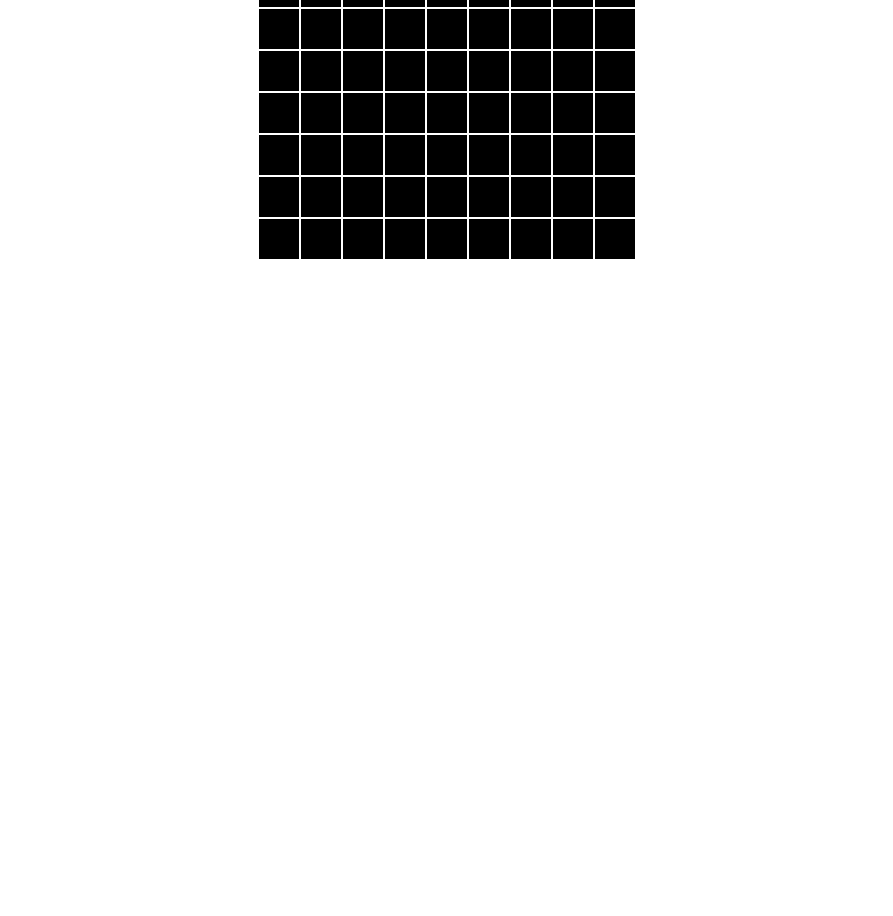
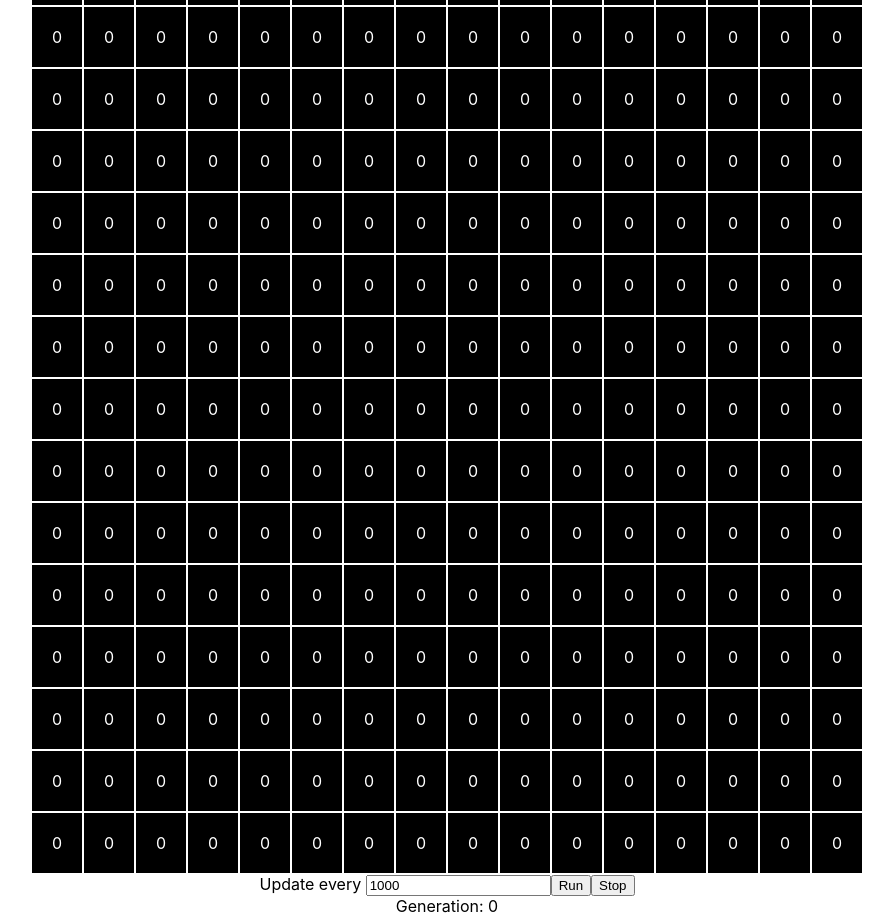
Before and after one commit to fabianeboli/game-of-life, a React (Create React App) app: page / in a window 1280 px wide. Shown: the part 200-1116 px from the top of the page, without its empty margins (193-1086 px from the left). Before the commit the page ends 800 px from the top, so only its background shows below. Built offline with nearby package versions, Linux system fonts and the light colour scheme.

Commit message:
Working Board

```diff
--- a/package.json
+++ b/package.json
@@ -11,7 +11,8 @@
     "react-dom": "^16.9.0",
     "react-scripts": "3.1.1",
     "styled-components": "^4.3.2",
-    "typescript": "3.6.3"
+    "typescript": "3.6.3",
+    "uuid": "^3.3.3"
   },
   "scripts": {
     "start": "react-scripts start",
--- a/src/App.tsx
+++ b/src/App.tsx
@@ -1,5 +1,4 @@
 import React from 'react';
-import logo from './logo.svg';
 import './App.css';
 import Board from './Board/Board';
 
@@ -7,7 +6,8 @@ const App: React.FC = () => {
   return (
     <div className="App">
      <h1>Game Of Life</h1>
-      <Board size={15}/>
+      <Board size={4}/>
+      {/* <Controller/> */}
     </div>
   );
 }
--- a/src/Board/Board.tsx
+++ b/src/Board/Board.tsx
@@ -1,37 +1,148 @@
-import React, { FC } from 'react'
-import * as Sc from './Board.style'
+import React, { FC, useState } from "react";
+import * as Sc from "./Board.style";
+import Controller from "../Controller/Controller";
+
+enum Cell {
+  Dead,
+  YoungAlive,
+  OldAlive
+}
 
 interface IProps {
-    size: number
+  size: number;
 }
 
-const Board:FC<IProps> = (props:IProps) => {
-    const size = Math.pow(3, 2);
-    const board = Array(size).fill(
-      <tr>{Array(size).fill(<Sc.cell></Sc.cell>)}</tr>
-    )
+const Board: FC<IProps> = (props: IProps) => {
+  const uuid = require('uuid/v4');
+  const size:number = Math.pow(props.size, 2);
+  const board: Cell[][] = new Array(size).fill(Cell.Dead).map(() => new Array(size).fill(Cell.Dead));
 
-    // const presentBoard = () => {
-    //     const tr = document.createElement('tr');
-    //     const td = document.createElement('td');
+  const [cells, setCells] = useState<Cell[][]>(board);
 
-    //     let board:any[] = [];
-    //     for(let i = 0; i< props.size; i++) {
-    //         board.push(<tr></tr>)
-    //         for(let j = 0;j<props.size; j++) {
-    //             board.push(<td></td>)
-    //         }
-    //     }
-    // }
+  const presentBoard = () => {
+    return cells.map(row => (
+      <tr>
+        {row.map(cell => (
+          <Sc.cell id={uuid()} onClick={handleClick}>{cell}</Sc.cell>
+        ))}
+      </tr>
+    ));
+  };
 
-    return (
-        <>
-        <Sc.board>
-            <tr></tr>
-            {board}
-        </Sc.board>
-        </>
-    )
+  const handleClick = (e: React.MouseEvent) => {
+      //left click = add a cell
+      if(e.type === 'click') {
+          console.log('left',e.currentTarget.textContent)
+          // return setCells([...cells, [false]])
+        // } else if (e.type === 'contextmenu') {
+        //     // right click = remove a cell
+        //     e.preventDefault()
+        // return cells[cells.length - 1].splice(0, 1)
+      }
+
+  }
+
+  const calculateNeighbors = (board: Cell[][], x:number, y:number) => {
+    let neighbors = 0;
+    const dirs = [[-1, -1], [-1, 0], [-1, 1], [0, 1], [1, 1], [1, 0], [1, -1], [0, -1]];
+    for (let i = 0; i < dirs.length; i++) {
+        const dir = dirs[i];
+        let y1 = y + dir[0];
+        let x1 = x + dir[1];
+        // if (x1 >= 0 && x1 < board.length && y1 >= 0 && y1 < board.length && board[y1][x1]) {
+
+          if (x1 >= 0 && x1 < board.length && y1 >= 0 && y1 < board.length && board[y1][x1] === Cell.Dead ) {
+          // console.log('Here', neighbors, y1, x1, board.length);
+          neighbors++;
+        }
+    }
+    return neighbors;
 }
 
-export default Board
+  // const runIterator = () => {
+  //   let newBoard = this.makeEmptyBoard();
+  //   let newCells = board;
+  //   console.log("I am runned!", cells === board);
+
+  //   for (let y = 0; y < newCells.length; y++) {
+  //       for (let x = 0; x < newCells[y].length; x++) {
+  //           let neighbors = calculateNeighbors(newCells, x, y);
+  //           if (newCells[y][x] == false) {
+  //               if (neighbors === 2 || neighbors === 3) {
+  //                 newCells[y][x] = true;
+  //                 console.log("Newighbours ", newCells[y][x])
+  //               } else {
+  //                 newCells[y][x] = false;
+  //               }
+  //           } else {
+  //               if (newCells[y][x] && neighbors === 3) {
+  //                 newCells[y][x] = true;
+  //               }
+  //           }
+  //       }
+  //   }
+  //   console.log("Here", newCells === board)
+  //   setCells(newCells)
+  //   return presentBoard()
+  // }
+
+  const runIterator = () => {
+
+    let newBoard: Cell[][] = cells;
+    console.log("Start Iteration:", newBoard)
+
+    for (let y = 0; y < cells.length; y++) {
+      for(let x = 0; x < cells[y].length; x++) {
+        // newBoard.push({id: y, status: "cell dead"});
+
+        let check = calculateNeighbors(newBoard, x, y);
+        //keeps the living cell alive if it has 2 or 3 living neighbors
+        if ((cells[y][x] === Cell.YoungAlive || cells[y][x] === Cell.OldAlive) && (check === 3 || check === 2)) {
+          console.log("Number of neighbours: ",check);
+          newBoard[y][x] = Cell.OldAlive
+        }
+        //brings the dead cell to life if there are exactly 3 neighbors
+        if (cells[y][x] === Cell.Dead && check === 3) {
+          newBoard[y][x] = Cell.YoungAlive
+        }
+
+      }
+
+
+    };
+    console.log("Finished Iteration", newBoard);
+    setCells([...newBoard]);
+    return newBoard;
+  };
+
+  const initialRun = () => {
+      let newBoard: Cell[][] = cells;
+
+      for(let y = 0; y<newBoard.length; y++) {
+        for(let x = 0; x<newBoard[y].length; x++){
+          let DeadOrAliveCell = Math.floor(Math.random() * 2)
+          console.log("CELL STATUS: ", y, x, DeadOrAliveCell )
+          if (DeadOrAliveCell === Cell.Dead) {
+            board[y][x] = Cell.Dead
+          } else {
+            board[y][x] = Cell.YoungAlive
+          }
+        }
+      }
+     setCells([...newBoard])
+  }
+
+
+  return (
+    <>
+      <Sc.board onContextMenu={handleClick}>
+      {presentBoard()}
+      </Sc.board >
+      <Controller runIterator={runIterator} initialRun={initialRun}/>
+
+    </>
+  )
+
+};
+
+export default Board;
--- /dev/null
+++ b/src/Controller/Controller.tsx
@@ -0,0 +1,50 @@
+import React, { FC } from 'react'
+
+interface IProps {
+    runIterator: () => void;
+    initialRun: () => void;
+}
+
+const Controller:FC<IProps> = (props: IProps) => {
+    const [updateInterval, setUpdateInterval] = React.useState<string>('1000')
+    const [isRunning, setIsRunning] = React.useState<boolean>(false)
+    const [generation, setGeneration] = React.useState<number>(0)
+    const stopGame = (e:React.MouseEvent<HTMLButtonElement, MouseEvent>) => {
+        // e.preventDefault();
+        // window.clearInterval(runGame)
+        // console.log("Inside stop Game", runGame)
+    }
+
+
+    const handleUpdateInterval = (e: React.ChangeEvent<HTMLInputElement>) => {
+        console.log("updated Interval to:", e.target.value)
+        return setUpdateInterval(e.target.value)
+    }
+
+    const handleRun = async (e: React.MouseEvent<HTMLButtonElement, MouseEvent>) => {
+        e.preventDefault()
+        if(generation === 0) { console.log('GENERATION 0'); props.initialRun();}
+        setGeneration(generation + 1)
+        const flag = !isRunning;
+        setIsRunning(!isRunning)
+        console.log("current", isRunning, flag)
+        if(flag) {
+            await setInterval(props.runIterator, updateInterval)
+            // console.log("Inside handleRUn",runGame)
+        }
+    }
+
+    return (
+        <div>
+            <form>
+            Update every <input type='number' name='updateInterval'
+            value={updateInterval} onChange={handleUpdateInterval}/>
+            <button onClick={handleRun}>{isRunning ? 'Stop' : 'Run'}</button>
+            <button onClick={stopGame}>Stop</button>
+            </form>
+            <div>Generation: {generation}</div>
+        </div>
+    )
+}
+
+export default Controller
--- a/tsconfig.json
+++ b/tsconfig.json
@@ -6,7 +6,7 @@
       "dom.iterable",
       "esnext"
     ],
-    "allowJs": true,
+    "allowJs": false,
     "skipLibCheck": true,
     "esModuleInterop": true,
     "allowSyntheticDefaultImports": true,
```
